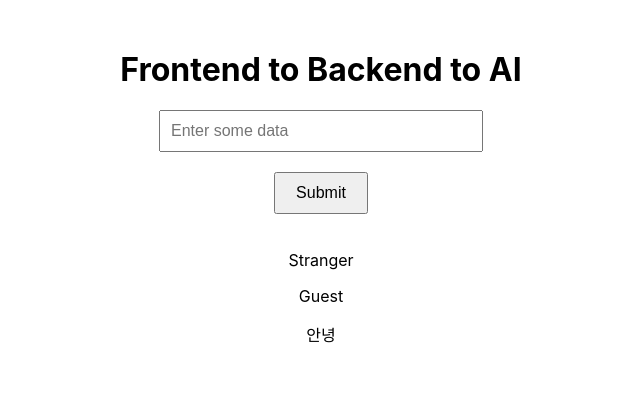
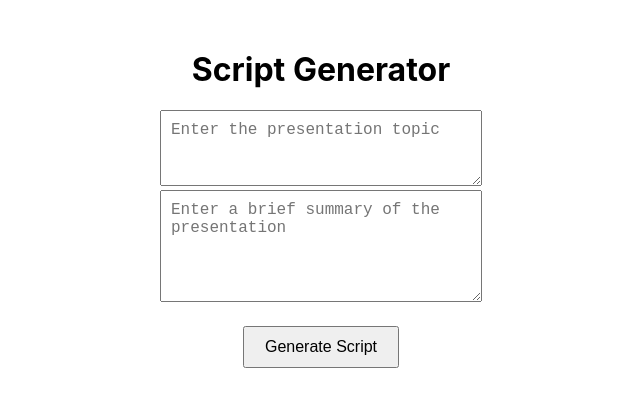
Before and after one commit to jh-9999/TalkFeed, a React (Create React App) app in the folder Frontend/: page / in a window 1280 px wide. Shown: the top 406 px of the page, without its empty margins (319-959 px from the left). Built offline with nearby package versions, Linux system fonts and the light colour scheme.

Commit message:
openAPI 기능추가
Open API 기능 추가

```diff
--- a/Frontend/src/components/Main/index.jsx
+++ b/Frontend/src/components/Main/index.jsx
@@ -1,71 +1,69 @@
 import React, { useState } from 'react';
 import axios from 'axios';
-import "./style.css"
+import "./style.css"; // CSS 파일 불러오기
 
-function Main({ user, handleclick,isSpecial,isVip }) {
+function Main() {
+  const [topic, setTopic] = useState('');
+  const [summary, setSummary] = useState('');
+  const [response, setResponse] = useState(null);
 
-    const [input, setInput] = useState('');
-    const [response, setResponse] = useState(null);
-    const usernameText = user || "Stranger"
+  const handleTopicChange = (e) => {
+    setTopic(e.target.value);
+  };
 
-    const handleInputChange = (e) => {
-      setInput(e.target.value);
+  const handleSummaryChange = (e) => {
+    setSummary(e.target.value);
   };
 
   const handleSubmit = async () => {
+    if (!topic.trim() || !summary.trim()) {
+      setResponse({ error: 'Please enter both the topic and a summary.' });
+      return;
+    }
+
     try {
-        // Node.js 서버를 통해 FastAPI 호출
-        const res = await axios.post('http://localhost:5000/ai/predict', { input });
-        setResponse(res.data); // FastAPI 응답 데이터 설정
+      const res = await axios.post('http://localhost:5000/ai/predict', { topic, summary });
+      setResponse(res.data.script); // OpenAI에서 반환된 스크립트 설정
     } catch (error) {
       console.error('Error:', error.message);
-        setResponse({ error: 'An error occurred while processing the request.' });
+      setResponse({ error: 'Failed to generate script. Please try again.' });
     }
   };
 
-
   return (
-    <div style={{ textAlign: 'center', marginTop: '50px' }}>
-      <h1>Frontend to Backend to AI</h1>
-      <input
-        type="text"
-        placeholder="Enter some data"
-        value={input}
-        onChange={handleInputChange}
-        style={{ padding: '10px', width: '300px', fontSize: '16px' }}
+    <div className="Title_main">
+      <h1>Script Generator</h1>
+      <textarea
+        value={topic}
+        onChange={handleTopicChange}
+        placeholder="Enter the presentation topic"
+        className="input_text"
+        rows="3"
       />
       <br />
-      <button
-        onClick={handleSubmit}
-        style={{
-          padding: '10px 20px',
-          marginTop: '20px',
-          fontSize: '16px',
-          cursor: 'pointer',
-        }}
-      >
-        Submit
+      <textarea
+        value={summary}
+        onChange={handleSummaryChange}
+        placeholder="Enter a brief summary of the presentation"
+        className="input_text"
+        rows="5"
+      />
+      <br />
+      <button onClick={handleSubmit} className="click_button">
+        Generate Script
       </button>
-      <br />
       {response && (
-        <div style={{ marginTop: '20px' }}>
-          <h3>Response:</h3>
-          <pre>{JSON.stringify(response, null, 2)}</pre>
+        <div className="res_main">
+          <h3>Generated Script:</h3>
+          {response.error ? (
+            <span className="res_err">{response.error}</span>
+          ) : (
+            <pre className="script_text">{response}</pre>
+          )}
         </div>
       )}
-      <br/>
-      <p onClick={handleclick}>{usernameText}</p>
-      {isSpecial && <span>***Special***</span>}
-      {(isSpecial || isVip) &&
-        isVip ? <span>***isVip***</span> : isSpecial ? <span>***isSpecial***</span> : null }
-      <span>{user || "Guest"}</span>
-
-
-      <p>안녕</p>
-
-
     </div>
-  )
+  );
 }
 
-export default Main
+export default Main;
--- a/Frontend/src/components/Main/style.css
+++ b/Frontend/src/components/Main/style.css
@@ -0,0 +1,37 @@
+.Title_main{
+    text-align: center;
+    margin-top: 50px;
+}
+.input_text{
+    padding: 10px;
+    width: 300px;
+    font-size: 16px;
+}
+.click_button{
+    padding: 10px 20px;
+    margin-top: 20px;
+    font-size: 16px;
+    cursor: pointer;
+}
+.res_main {
+    margin-top: 20px;
+}
+.res_err {
+    margin-top: 20px;
+    color: red;
+}
+.script_text {
+    text-align: left;
+    display: inline-block;
+    max-width: 80%;
+    white-space: pre-wrap;
+    background-color: #f9f9f9;
+    padding: 10px;
+    border-radius: 5px;
+    border: 1px solid #ddd;
+  }
+.input_label {
+font-weight: bold;
+margin-bottom: 5px;
+display: block;
+}
```
Also changed, not shown: 1 other file (tests, documents, lock files or other folders). Lines whose indentation alone changed are shown as unchanged.
